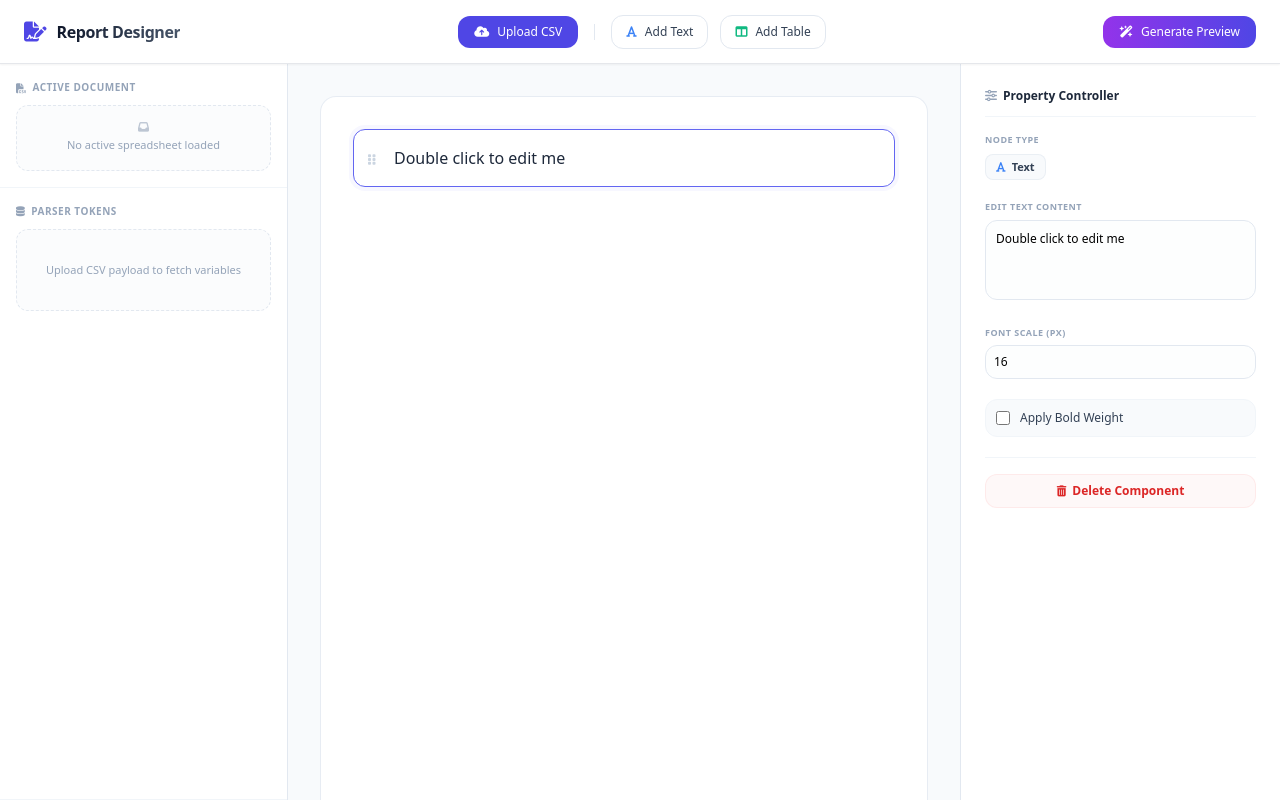
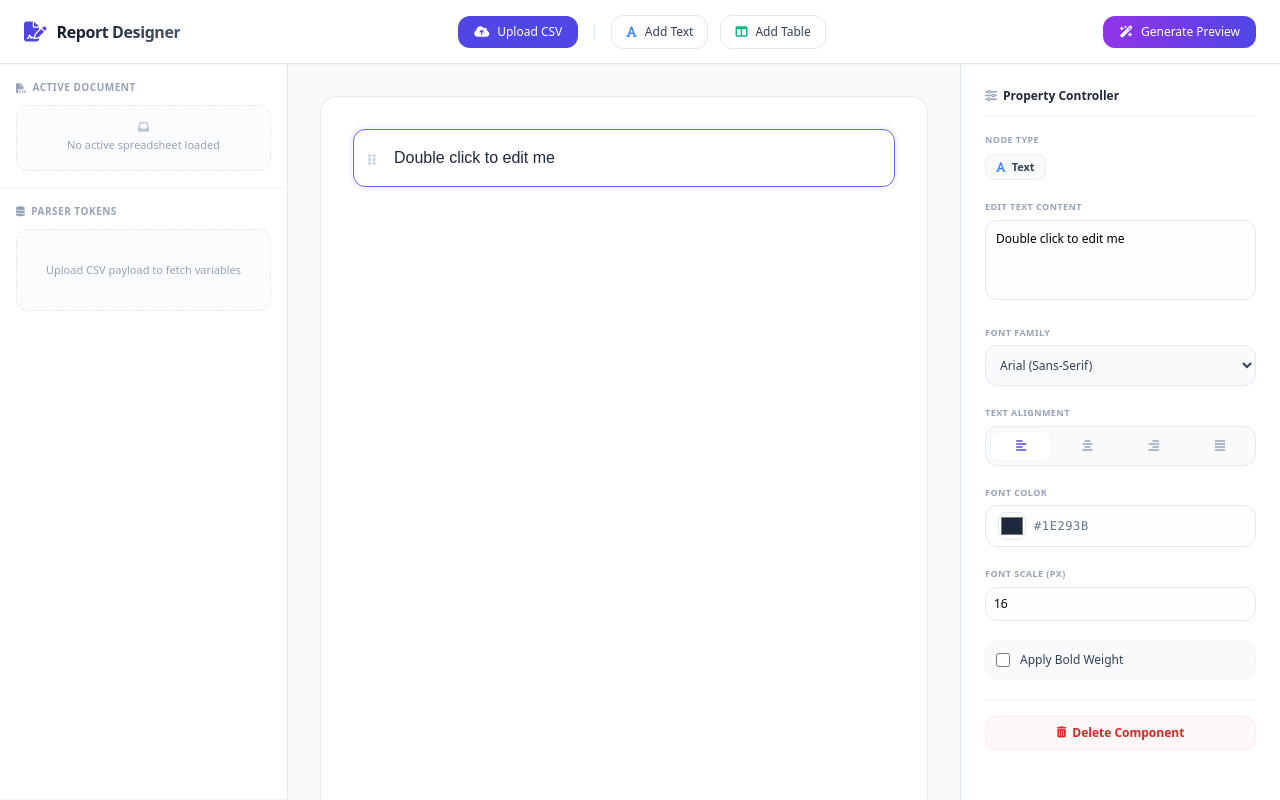
Before and after one commit to sugaredcookie/jsr_template, a React (Vite) app in the folder frontend/: page / in a window 1280 px wide. Both pictures are taken after a click on the button "Add Text". Built offline with nearby package versions, Linux system fonts and the light colour scheme.

Commit message:
enhance DesignerPage with advanced styling options for text components and improved HTML generation

```diff
--- a/frontend/src/pages/DesignerPage.jsx
+++ b/frontend/src/pages/DesignerPage.jsx
@@ -16,6 +16,7 @@ const DesignerPage = () => {
 
   const selectedComponent = components.find(c => c.id === selectedComponentId) || null;
 
+  // Handle CSV Upload
   const handleFileUpload = useCallback((e) => {
     const file = e.target.files[0];
     if (!file) return;
@@ -46,13 +47,21 @@ const DesignerPage = () => {
     });
   }, []);
 
+  // Add Component with Advanced Styling States
   const addComponent = useCallback((type) => {
     const currentId = nextId;
     const newComponent = {
       id: currentId,
       type: type,
       props: type === 'text'
-        ? { value: 'Double click to edit me', fontSize: 16, bold: false }
+        ? {
+            value: 'Double click to edit me',
+            fontSize: 16,
+            bold: false,
+            align: 'left',
+            color: '#1e293b',
+            fontFamily: 'Arial'
+          }
         : { columns: csvHeaders.length > 0 ? csvHeaders : ['Column 1', 'Column 2', 'Column 3'] }
     };
 
@@ -104,6 +113,7 @@ const DesignerPage = () => {
     setDraggedIdx(null);
   };
 
+  // Generate HTML compilation block parsing typographic structures
   const handleGeneratePreview = useCallback(async () => {
     if (!csvData.length) {
       alert('Please upload a CSV file first.');
@@ -111,21 +121,32 @@ const DesignerPage = () => {
     }
     setIsGenerating(true);
 
-    let compiledHtml = `<div style="font-family: sans-serif; padding: 40px; max-width: 800px; margin: 0 auto;">`;
+    let compiledHtml = `<div style="padding: 40px; max-width: 800px; margin: 0 auto;">`;
     components.forEach(comp => {
       if (comp.type === 'text') {
-        compiledHtml += `<p style="font-size: ${comp.props.fontSize}px; font-weight: ${comp.props.bold ? 'bold' : 'normal'}; margin-bottom: 15px;">${comp.props.value}</p>`;
+        const styles = [
+          `font-size: ${comp.props.fontSize || 16}px`,
+          `font-weight: ${comp.props.bold ? 'bold' : 'normal'}`,
+          `text-align: ${comp.props.align || 'left'}`,
+          `color: ${comp.props.color || '#1e293b'}`,
+          `font-family: ${comp.props.fontFamily || 'Arial'}, sans-serif`,
+          `margin-bottom: 15px`,
+          `white-space: pre-wrap`,
+          `word-break: break-word`
+        ].join('; ');
+
+        compiledHtml += `<p style="${styles}">${comp.props.value}</p>`;
       } else if (comp.type === 'table') {
-        compiledHtml += `<table style="width:100%; border-collapse:collapse; margin-bottom:20px;"><thead><tr style="background:#f3f4f6;">`;
+        compiledHtml += `<table style="width:100%; border-collapse:collapse; margin-bottom:20px; font-family: sans-serif; font-size: 13px;"><thead><tr style="background:#f8fafc;">`;
         comp.props.columns.forEach(col => {
-          compiledHtml += `<th style="border:1px solid #e5e7eb; padding:8px; text-align:left;">${col}</th>`;
+          compiledHtml += `<th style="border:1px solid #e2e8f0; padding:10px; text-align:left; color:#475569; font-weight:600;">${col}</th>`;
         });
         compiledHtml += `</tr></thead><tbody>`;
 
         csvData.slice(0, 5).forEach(row => {
           compiledHtml += `<tr>`;
           comp.props.columns.forEach(col => {
-            compiledHtml += `<td style="border:1px solid #e5e7eb; padding:8px;">${row[col] || ''}</td>`;
+            compiledHtml += `<td style="border:1px solid #e2e8f0; padding:10px; color:#334155;">${row[col] || ''}</td>`;
           });
           compiledHtml += `</tr>`;
         });
@@ -308,8 +329,14 @@ const DesignerPage = () => {
                                 />
                               ) : (
                                 <div
-                                  style={{ fontSize: `${comp.props.fontSize || 16}px`, fontWeight: comp.props.bold ? 'bold' : 'normal' }}
-                                  className="text-slate-800 break-words min-h-[22px]"
+                                  style={{
+                                    fontSize: `${comp.props.fontSize || 16}px`,
+                                    fontWeight: comp.props.bold ? 'bold' : 'normal',
+                                    textAlign: comp.props.align || 'left',
+                                    color: comp.props.color || '#1e293b',
+                                    fontFamily: comp.props.fontFamily ? `${comp.props.fontFamily}, sans-serif` : 'Arial, sans-serif'
+                                  }}
+                                  className="break-words min-h-[22px]"
                                 >
                                   {comp.props.value || <span className="text-slate-300 italic font-light">Empty layout string token</span>}
                                 </div>
@@ -376,6 +403,67 @@ const DesignerPage = () => {
                         className="w-full text-xs border border-slate-200 bg-slate-50/30 rounded-xl p-2.5 focus:bg-white focus:ring-2 focus:ring-indigo-500/10 focus:border-indigo-500 outline-none h-20 resize-none transition-all"
                       />
                     </div>
+
+                    {/* Font Family Selection Dropdown */}
+                    <div>
+                      <label className="block text-[9px] font-bold text-slate-400 uppercase tracking-wider mb-1.5">Font Family</label>
+                      <select
+                        value={selectedComponent.props.fontFamily || 'Arial'}
+                        onChange={(e) => updateComponent(selectedComponent.id, { fontFamily: e.target.value })}
+                        className="w-full text-xs border border-slate-200 bg-slate-50 rounded-xl p-2.5 outline-none focus:ring-2 focus:ring-indigo-500/10 focus:border-indigo-500 transition-all font-medium text-slate-700"
+                      >
+                        <option value="Arial">Arial (Sans-Serif)</option>
+                        <option value="Helvetica">Helvetica (Modern)</option>
+                        <option value="Times New Roman">Times New Roman (Elegant Serif)</option>
+                        <option value="Courier New">Courier New (Monospace)</option>
+                      </select>
+                    </div>
+
+                    {/* Text Alignment Button Toggles */}
+                    <div>
+                      <label className="block text-[9px] font-bold text-slate-400 uppercase tracking-wider mb-1.5">Text Alignment</label>
+                      <div className="grid grid-cols-4 gap-1 bg-slate-50 border p-1 rounded-xl">
+                        {[
+                          { key: 'left', icon: 'fa-align-left' },
+                          { key: 'center', icon: 'fa-align-center' },
+                          { key: 'right', icon: 'fa-align-right' },
+                          { key: 'justify', icon: 'fa-align-justify' }
+                        ].map((btn) => {
+                          const isActive = (selectedComponent.props.align || 'left') === btn.key;
+                          return (
+                            <button
+                              key={btn.key}
+                              type="button"
+                              onClick={() => updateComponent(selectedComponent.id, { align: btn.key })}
+                              className={`py-1.5 rounded-lg text-xs transition-all ${
+                                isActive
+                                  ? 'bg-white text-indigo-600 shadow-3xs font-bold border border-slate-100'
+                                  : 'text-slate-400 hover:text-slate-600'
+                              }`}
+                            >
+                              <i className={`fa-solid ${btn.icon}`}></i>
+                            </button>
+                          );
+                        })}
+                      </div>
+                    </div>
+
+                    {/* Color Swatch Picker */}
+                    <div>
+                      <label className="block text-[9px] font-bold text-slate-400 uppercase tracking-wider mb-1.5">Font Color</label>
+                      <div className="flex items-center gap-2 border border-slate-200 bg-slate-50/30 rounded-xl p-1.5 pl-3">
+                        <input
+                          type="color"
+                          value={selectedComponent.props.color || '#1e293b'}
+                          onChange={(e) => updateComponent(selectedComponent.id, { color: e.target.value })}
+                          className="w-7 h-7 rounded-lg border border-slate-200 cursor-pointer overflow-hidden bg-transparent"
+                        />
+                        <span className="text-xs font-mono text-slate-500 uppercase tracking-wider select-text">
+                          {selectedComponent.props.color || '#1E293B'}
+                        </span>
+                      </div>
+                    </div>
+
                     <div>
                       <label className="block text-[9px] font-bold text-slate-400 uppercase tracking-wider mb-1.5">Font Scale (px)</label>
                       <input
@@ -385,6 +473,7 @@ const DesignerPage = () => {
                         className="w-full text-xs border border-slate-200 bg-slate-50/30 rounded-xl p-2 focus:bg-white focus:ring-2 focus:ring-indigo-500/10 focus:border-indigo-500 outline-none transition-all"
                       />
                     </div>
+
                     <label className="flex items-center gap-2.5 p-2.5 bg-slate-50 border border-slate-100 rounded-xl cursor-pointer hover:bg-slate-100/50 transition-colors">
                       <input
                         type="checkbox"
```
